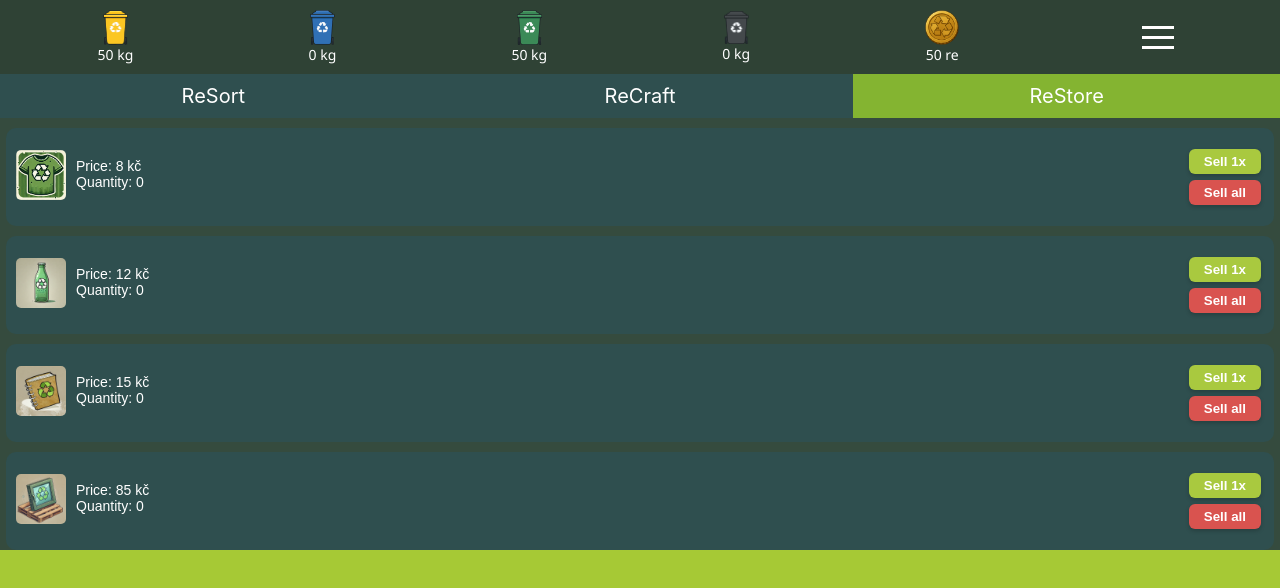
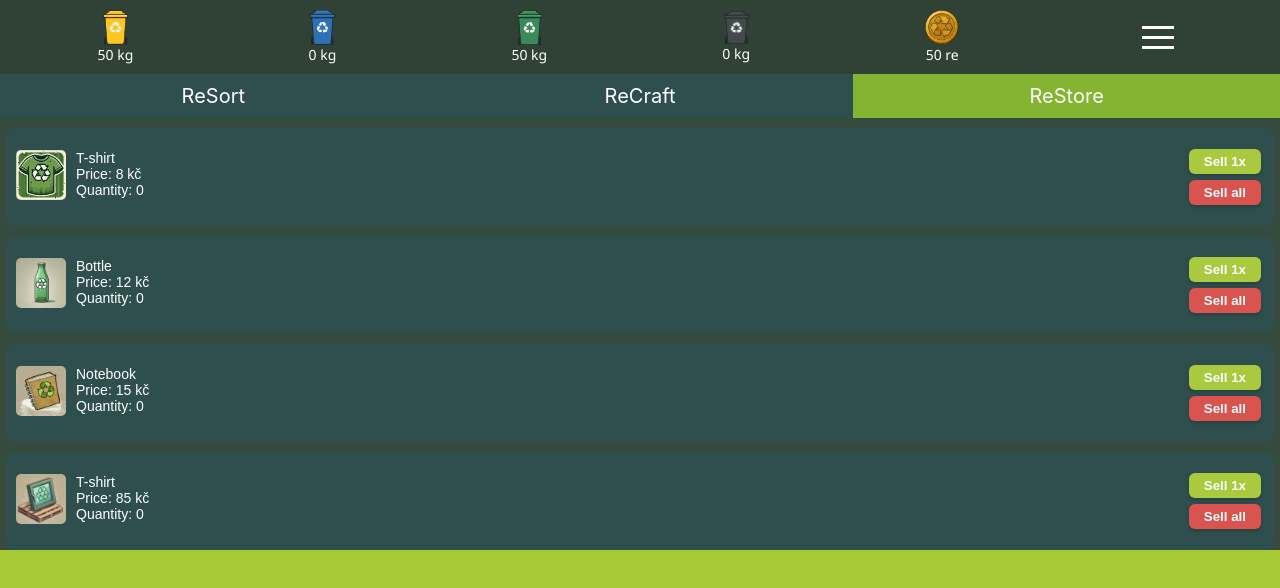
Before and after one commit to luky08/recycleMaster, a React (Vite) app: page /restore in a window 1280 px wide. Shown: the top 588 px of the page. Built offline with nearby package versions, Linux system fonts and the light colour scheme.

Commit message:
refactor: add new prop for storeRow

```diff
--- a/src/recycleMaster/ReStore/ReStoreRow.jsx
+++ b/src/recycleMaster/ReStore/ReStoreRow.jsx
@@ -1,7 +1,7 @@
 import './ReStoreRow.css';
 
 
-function ReStoreRow({imgUrl, imgAlt, name, quantity, price}){
+function ReStoreRow({ imgUrl, imgAlt, name, nameProduct, quantity, price}){
     return(
         <div className="main-row store">
           <div className="left">
@@ -9,7 +9,7 @@ function ReStoreRow({imgUrl, imgAlt, name, quantity, price}){
           </div>
           <div className="middle">
             <div className="text">
-              <div>{name}</div>
+              <div>{nameProduct}</div>
               <div>Quantity: {quantity} <span> Price: {price} kč</span></div>
             </div>
           </div>
```
